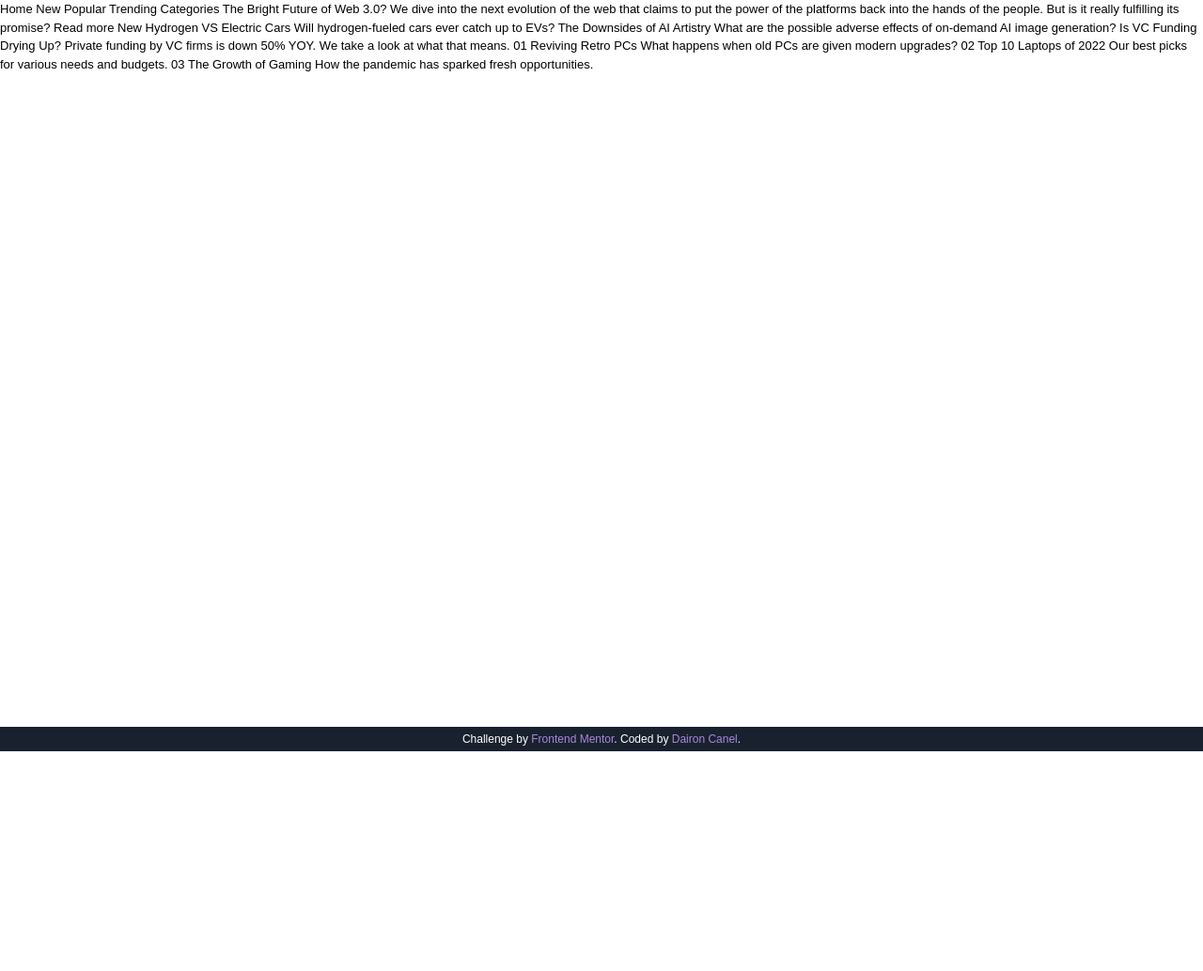
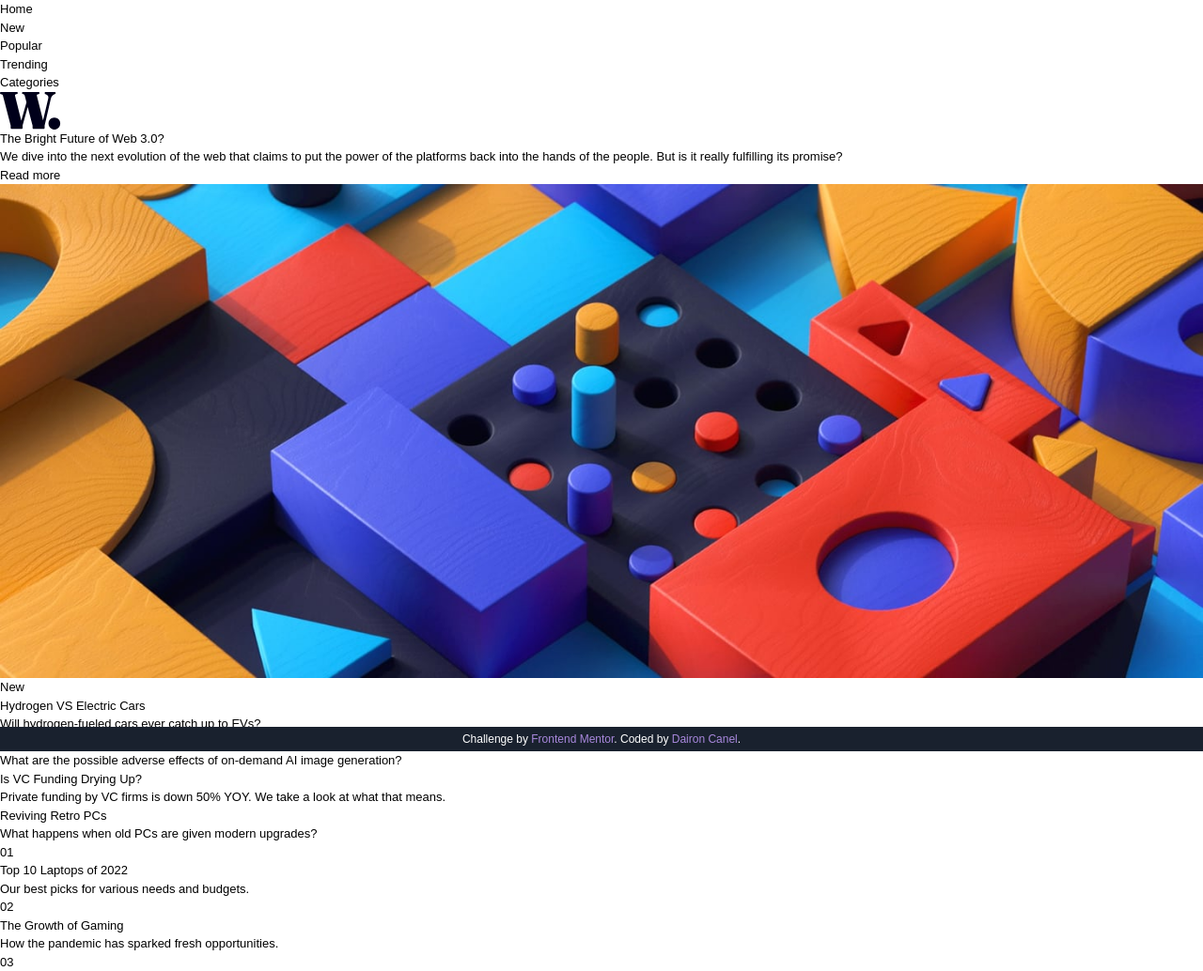
Before and after one commit to dairon-canel/news-homepage, a website: page public/index.html in a window 1280 px wide. Shown: the whole page at 94% size. Before the commit the page ends 800 px from the top, so only its background shows below. Drawn offline with Linux system fonts and the light colour scheme.

Commit message:
feat: html structure

```diff
--- a/public/index.html
+++ b/public/index.html
@@ -17,17 +17,77 @@
     <title>Frontend Mentor | News homepage</title>
   </head>
   <body class="grid min-h-screen">
-    Home New Popular Trending Categories The Bright Future of Web 3.0? We dive
-    into the next evolution of the web that claims to put the power of the
-    platforms back into the hands of the people. But is it really fulfilling its
-    promise? Read more New Hydrogen VS Electric Cars Will hydrogen-fueled cars
-    ever catch up to EVs? The Downsides of AI Artistry What are the possible
-    adverse effects of on-demand AI image generation? Is VC Funding Drying Up?
-    Private funding by VC firms is down 50% YOY. We take a look at what that
-    means. 01 Reviving Retro PCs What happens when old PCs are given modern
-    upgrades? 02 Top 10 Laptops of 2022 Our best picks for various needs and
-    budgets. 03 The Growth of Gaming How the pandemic has sparked fresh
-    opportunities.
+    <header>
+      <nav>
+        <ul>
+          <li><a href="#">Home</a></li>
+          <li><a href="#">New</a></li>
+          <li><a href="#">Popular</a></li>
+          <li><a href="#">Trending</a></li>
+          <li><a href="#">Categories</a></li>
+        </ul>
+      </nav>
+      <img src="./logo.svg" alt="logo" />
+    </header>
+    <main>
+      <section>
+        <h1>The Bright Future of Web 3.0?</h1>
+        <p>
+          We dive into the next evolution of the web that claims to put the
+          power of the platforms back into the hands of the people. But is it
+          really fulfilling its promise?
+        </p>
+        <button>Read more</button>
+        <picture>
+          <source
+            media="(min-width: 768px)"
+            srcset="./image-web-3-desktop.jpg"
+          />
+          <img
+            src="./image-web-3-mobile.jpg"
+            alt="pieces with different shapes"
+          />
+        </picture>
+      </section>
+      <h2>New</h2>
+      <nav>
+        <div>
+          <a href="#">Hydrogen VS Electric Cars</a>
+          <p>Will hydrogen-fueled cars ever catch up to EVs?</p>
+        </div>
+        <div>
+          <a href="#">The Downsides of AI Artistry</a>
+          <p>
+            What are the possible adverse effects of on-demand AI image
+            generation?
+          </p>
+        </div>
+        <div>
+          <a href="#">Is VC Funding Drying Up?</a>
+          <p>
+            Private funding by VC firms is down 50% YOY. We take a look at what
+            that means.
+          </p>
+        </div>
+      </nav>
+      <nav>
+        <div>
+          <a href="#">Reviving Retro PCs</a>
+          <p>What happens when old PCs are given modern upgrades?</p>
+          <p>01</p>
+        </div>
+        <div>
+          <a href="#">Top 10 Laptops of 2022</a>
+          <p>Our best picks for various needs and budgets.</p>
+          <p>02</p>
+        </div>
+        <div>
+          <a href="#">The Growth of Gaming</a>
+          <p>How the pandemic has sparked fresh opportunities.</p>
+          <p>03</p>
+        </div>
+      </nav>
+    </main>
     <footer class="attribution">
       Challenge by
       <a href="https://www.frontendmentor.io?ref=challenge" target="_blank"
```
